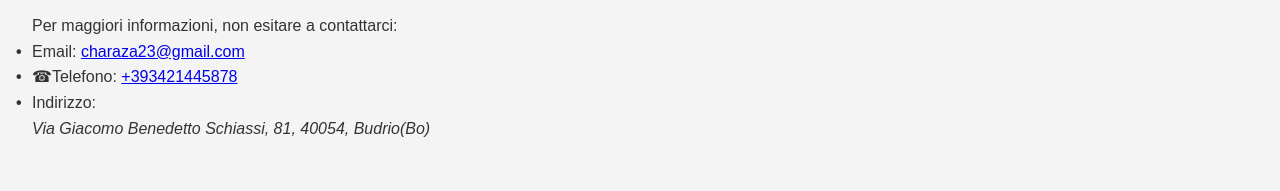
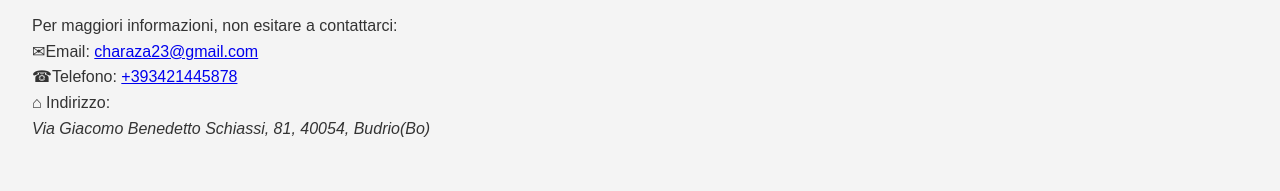
Before and after one commit to charaza23/charaza23.github.io, a plain HTML site: page contatti.html in a window 1280 px wide. Shown: the part 202-393 px from the top of the page. Drawn offline with Linux system fonts and the light colour scheme.

Commit message:
Aggiornamento

```diff
--- a/contatti.css
+++ b/contatti.css
@@ -59,7 +59,6 @@ ul {
 }
 
 li:before {
-    content: "\2022"; /* Bullet character */
     color: #333;
     font-weight: bold;
     display: inline-block;
--- a/contatti.html
+++ b/contatti.html
@@ -3,7 +3,7 @@
 <head>
     <meta charset="UTF-8">
     <meta name="viewport" content="width=device-width, initial-scale=1.0">
-    <title>Contatti - Il Mio Sito Personale</title>
+    <title>Contatti - Ahmed Raza</title>
     <link rel="stylesheet" href="contatti.css">
 </head>
 <body>
@@ -18,9 +18,9 @@
             <h2>Informazioni di Contatto</h2>
             <p>Per maggiori informazioni, non esitare a contattarci:</p>
             <ul>
-                <li>Email: <a href="mailto:charaza23@gmail.com">charaza23@gmail.com</a></li>
+                <li>&#9993;Email: <a href="mailto:charaza23@gmail.com">charaza23@gmail.com</a></li>
                 <li>&#x260E;Telefono: <a href="tel:+393421445878">+393421445878</a></li>
-                <li>Indirizzo: <address>Via Giacomo Benedetto Schiassi, 81, 40054, Budrio(Bo)</address></li>
+                <li>&#8962; Indirizzo: <address>Via Giacomo Benedetto Schiassi, 81, 40054, Budrio(Bo)</address></li>
             </ul>
         </section>
     </main>
```
